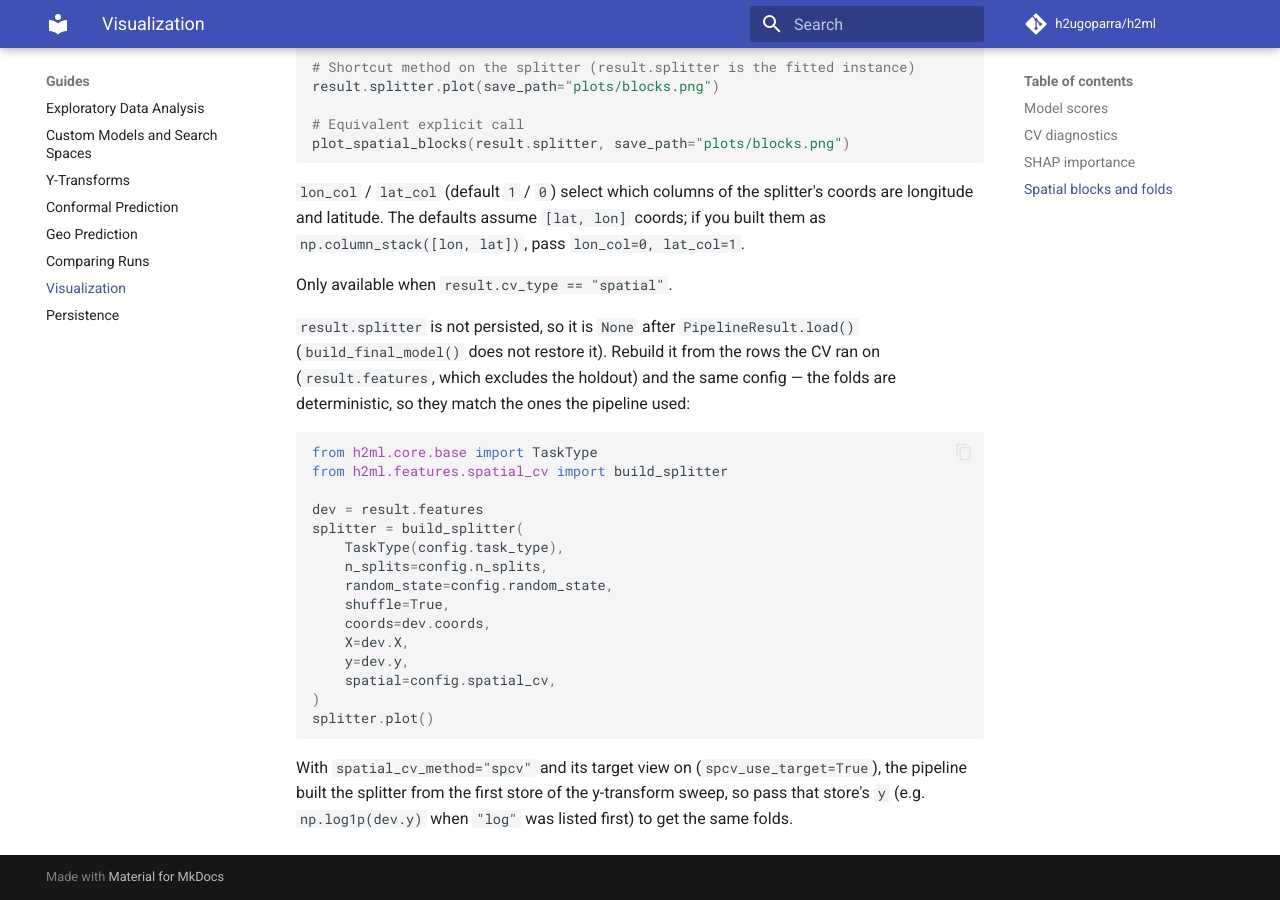
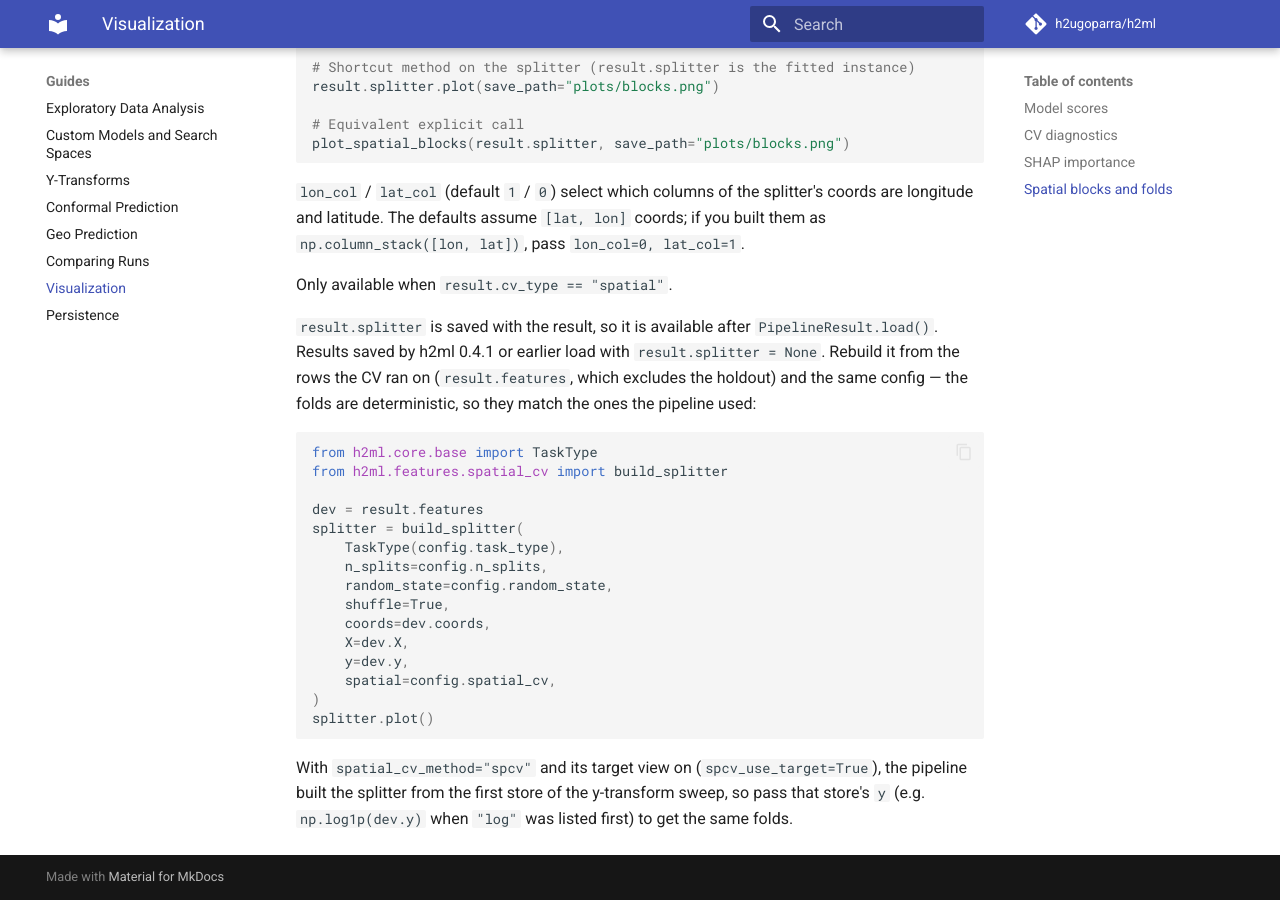
Before and after one commit to h2ugoparra/h2ml, an MkDocs documentation site: the page built from docs/guides/visualization.md, in a window 1280 px wide and 900 px high, scrolled down 1330 px. Built offline with MkDocs 1.6.1 and Material for MkDocs 9.7.7, drawn with Linux system fonts in a browser that asks for light colours; comment, search, counter and statistics services are not loaded.

Commit message:
fix: persist the CV splitter so resumed runs keep the step-1 folds
The splitter was not saved, and run_from_step3 / run_step4_only on a
loaded result rebuilt it on the reduced features. SPCV's fold assignment
depends on X, so step 3 and the step-4 acceptance CV scored on different
folds than step 1 while ranking_robustness and prefer_reduced_on_tie pair
folds by id.

save() now writes splitter.pkl and load() restores it. A result saved
without one gets its splitter rebuilt on the full store, as step 1 builds
it. With the splitter back after load, build_final_model on a loaded
spatial result also builds the local conformal calibration.

Co-Authored-By: Claude Fable 5.2 <noreply@anthropic.com>

````diff
--- a/docs/guides/visualization.md
+++ b/docs/guides/visualization.md
@@ -65,10 +65,11 @@ built them as `np.column_stack([lon, lat])`, pass `lon_col=0, lat_col=1`.
 
 Only available when `result.cv_type == "spatial"`.
 
-`result.splitter` is not persisted, so it is `None` after `PipelineResult.load()`
-(`build_final_model()` does not restore it). Rebuild it from the rows the CV ran on
-(`result.features`, which excludes the holdout) and the same config — the folds are
-deterministic, so they match the ones the pipeline used:
+`result.splitter` is saved with the result, so it is available after
+`PipelineResult.load()`. Results saved by h2ml 0.4.1 or earlier load with
+`result.splitter = None`. Rebuild it from the rows the CV ran on (`result.features`,
+which excludes the holdout) and the same config — the folds are deterministic, so they
+match the ones the pipeline used:
 
 ```python
 from h2ml.core.base import TaskType
````
Also changed, not shown: CHANGELOG.md (+15 -0 lines), CLAUDE.md (+1 -1 lines), README.md (+1 -1 lines), docs/guides/conformal.md (+1 -1 lines), docs/guides/persistence.md (+2 -1 lines), docs/spatial_cv.md (+1 -1 lines), 4 other files.
